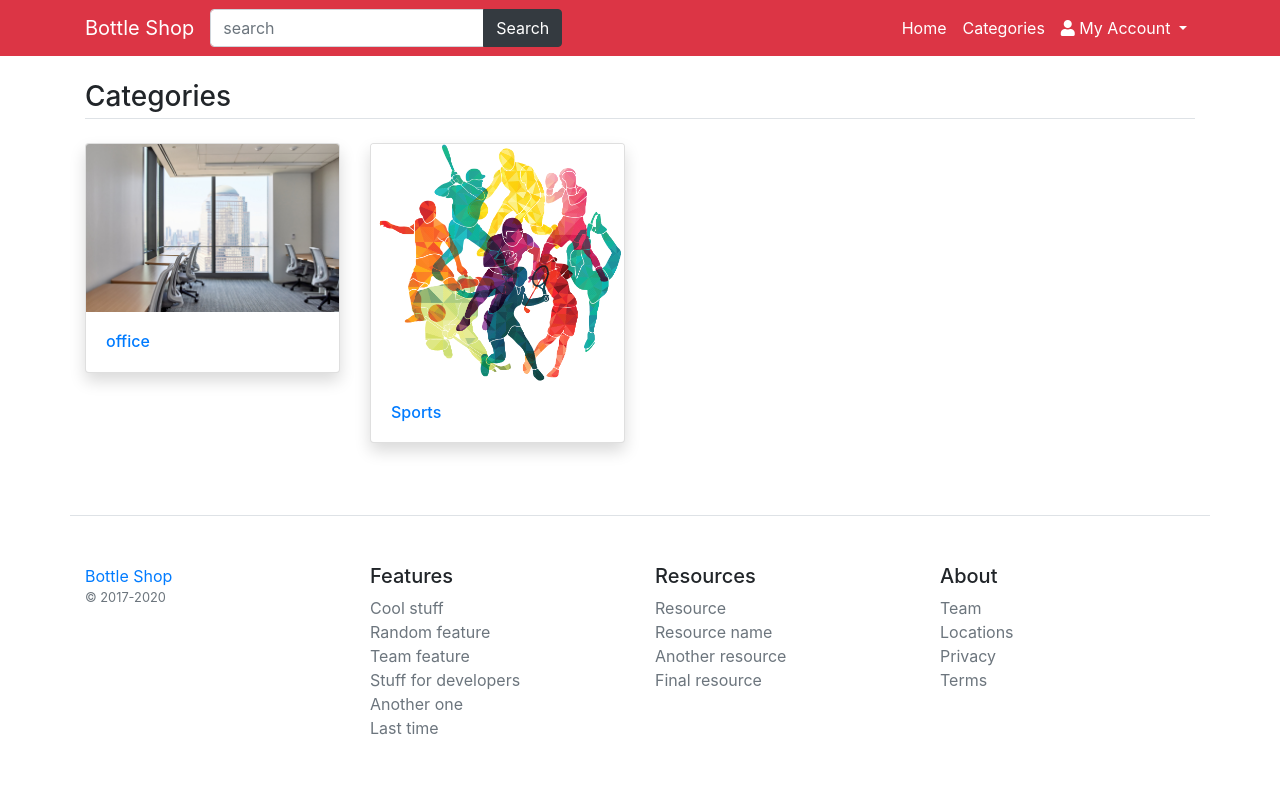
After one commit to javadjahangiriniopdc/djangoECommerceWebSite, a Django app: page /category-list in a window 1280 px wide. The commit adds this page. Run offline with Django 4.2, Linux system fonts and the light colour scheme; data comes from the database, SQL or seed files in the repository; both versions use the stored data as it was after the commit; some libraries are stand-ins or nearby versions.

Commit message:
fetch category_list

```diff
--- a/djangoECommerceWebSite/settings.py
+++ b/djangoECommerceWebSite/settings.py
@@ -111,7 +111,7 @@ USE_TZ = True
 # Static files (CSS, JavaScript, Images)
 # https://docs.djangoproject.com/en/4.0/howto/static-files/
 
-STATIC_URL = 'static/'
+STATIC_URL = '/static/'
 MEDIA_URL = '/media/'
 MEDIA_ROOT = os.path.join(BASE_DIR, 'media')
 
--- a/djangoECommerceWebSite/urls.py
+++ b/djangoECommerceWebSite/urls.py
@@ -16,6 +16,8 @@ Including another URLconf
 from django.contrib import admin
 from django.urls import path, include
 
+
+
 urlpatterns = [
     path('admin/', admin.site.urls),
     path('', include('main.urls')),
--- a/main/templates/base.html
+++ b/main/templates/base.html
@@ -36,7 +36,7 @@
 		        <a class="nav-link text-white" href="/">Home</a>
 		      </li>
 		      <li class="nav-item">
-{#		        <a class="nav-link text-white" href="{% url 'category-list' %}">Categories</a>#}
+		        <a class="nav-link text-white" href="{% url 'category-list' %}">Categories</a>
 		      </li>
 		      <li class="nav-item">
 {#		        <a class="nav-link text-white" href="{% url 'brand-list' %}">Brands</a>#}
--- /dev/null
+++ b/main/templates/category_list.html
@@ -0,0 +1,22 @@
+{% extends 'base.html' %}
+{% load static %}
+{% block content %}
+<main class="container my-4">
+	<!-- Featured Products -->
+	<h3 class="my-4 border-bottom pb-1">Categories</h3>
+	<div class="row">
+		{% if data %}
+			{% for cat in data %}
+			<div class="col-md-3 mb-4">
+				<div class="card shadow">
+				<a href="#"><img src="/media/{{cat.image}}" class="card-img-top" alt="{{cat.title}}" /></a>
+				<div class="card-body">
+					<h6 class="card-text"><a href="#">{{cat.title}}</a></h6>
+				</div>
+				</div>
+			</div>
+			{% endfor %}
+		{% endif %}
+	</div>
+</main>
+{% endblock %}
--- a/main/urls.py
+++ b/main/urls.py
@@ -3,6 +3,13 @@ from django.urls import path
 
 from main import views
 
+from django.conf import settings
+from django.conf.urls.static import static
+
 urlpatterns = [
     path('', views.home, name='home'),
+    path('category-list', views.category_list, name='category-list'),
 ]
+
+if settings.DEBUG:
+    urlpatterns += static(settings.MEDIA_URL, document_root=settings.MEDIA_ROOT)
--- a/main/views.py
+++ b/main/views.py
@@ -1,5 +1,13 @@
 from django.shortcuts import render
+from .models import Category
+
 
 # Create your views here.
 def home(request):
-    return render(request,'index.html')
+    return render(request, 'index.html')
+
+
+# category
+def category_list(request):
+    data = Category.objects.all().order_by('-id')
+    return render(request, 'category_list.html', {'data': data})
```
Also changed, not shown: db.sqlite3, media/cat_imgs/office.jpg (added), media/cat_imgs/sports.png (added).
